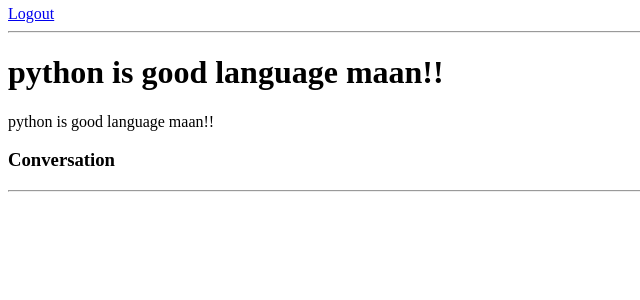
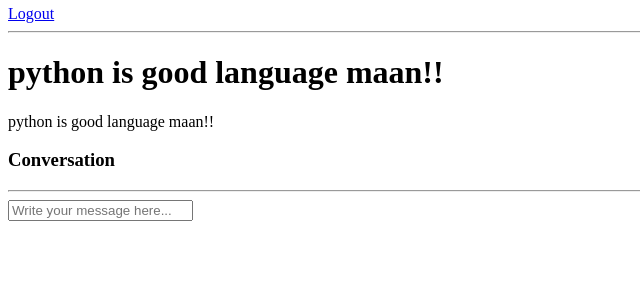
Before and after one commit to Mohammedvaraliya/SmartDesk-djangoApp, a Django app: page /room/7/ in a window 1280 px wide. Shown: the part 146-446 px from the top of the page, without its empty margins (0-640 px from the left). Run offline with Django 4.2, Linux system fonts and the light colour scheme; a user stored in the database is signed in; data comes from the database, SQL or seed files in the repository; both versions use the stored data as it was after the commit.

Commit message:
Added comment section in the room

```diff
--- a/base/templates/base/room.html
+++ b/base/templates/base/room.html
@@ -17,4 +17,15 @@
         {% endfor %}
     </div>
 
+    {% if request.user.is_authenticated %}
+    <div class="comment-form">
+        <form method="POST" action="">
+            {% csrf_token %}
+
+            <input type="text" name="body" id="body" placeholder="Write your message here...">
+        </form>
+
+    </div>
+    {% endif %}
+
 {% endblock content %}
--- a/base/views.py
+++ b/base/views.py
@@ -2,7 +2,7 @@ from django.shortcuts import render, redirect
 from django.http import HttpResponse
 from django.contrib.auth.decorators import login_required
 from django.db.models import Q
-from .models import Room, Topic
+from .models import Room, Topic, Message
 from .forms import RoomForm
 from django.contrib.auth.models import User
 from django.contrib.auth import authenticate, login, logout
@@ -83,7 +83,15 @@ def home(request):
 
 def room(request, pk):
     room = Room.objects.get(id=pk)
-    room_messages = room.message_set.all().order_by('-created') # to get the children foriegn attribute from parent model
+    room_messages = room.message_set.all().order_by('-created') # to get the children foriegn field from parent model
+
+    if request.method == 'POST':
+        message = Message.objects.create(
+            user = request.user,
+            room = room,
+            body = request.POST.get('body')
+        )
+        return redirect('room', pk=room.id)
     context = {
         'room': room,
         'room_messages': room_messages
```
Also changed, not shown: db.sqlite3.
